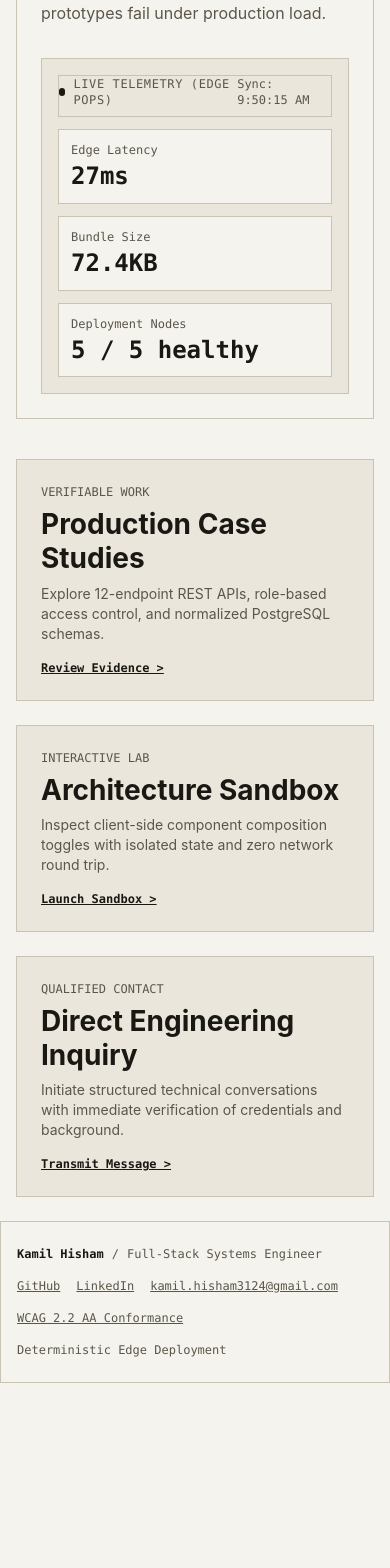
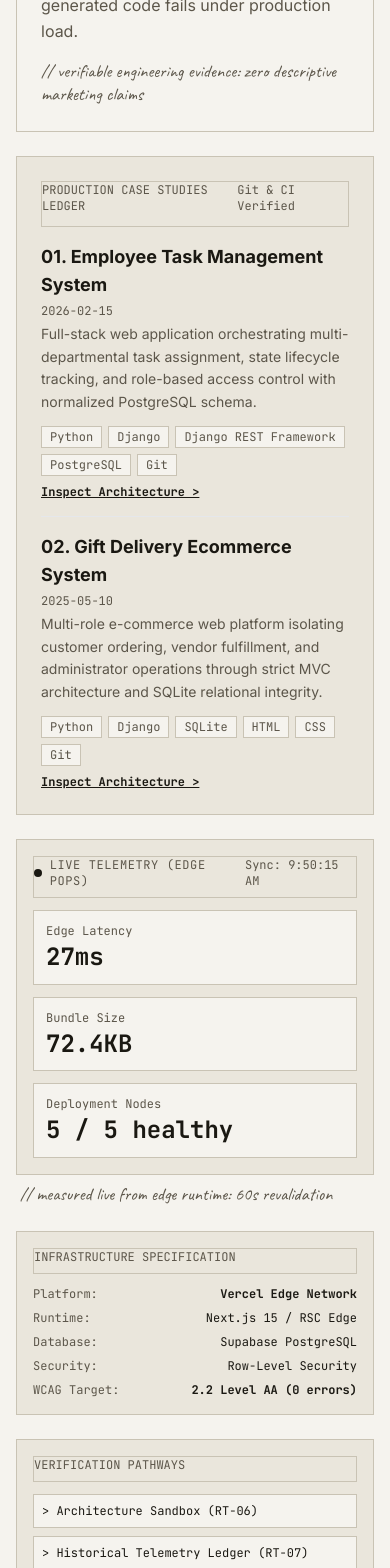
Before and after one commit to kamilhisham3124/PRJCT-personal, a Next.js app: page / in a window 390 px wide. Shown: the part 432-2000 px from the top of the page. Before the commit the page ends 1815 px from the top, so only its background shows below. Built offline with nearby package versions, Linux system fonts and the light colour scheme.

Commit message:
fix(layout): apply 70/30 asymmetrical split, marginalia typography, and responsive grid rules per DOC-18 & DOC-20

```diff
--- a/src/app/globals.css
+++ b/src/app/globals.css
@@ -1,3 +1,5 @@
+@import url('https://fonts.googleapis.com/css2?family=Caveat:wght@400;600&family=Inter:wght@400;500;600;700&family=JetBrains+Mono:wght@400;500;700&display=swap');
+
 @tailwind base;
 @tailwind components;
 @tailwind utilities;
@@ -43,6 +45,20 @@ body {
   outline-offset: 2px;
 }
 
+/* Tabular figures for mono-face to prevent digit-width layout shift (DOC-18 Section 2.1) */
+.font-mono {
+  font-family: var(--font-jetbrains-mono);
+  font-variant-numeric: tabular-nums;
+}
+
+.font-display {
+  font-family: var(--font-inter);
+}
+
+.font-marginalia {
+  font-family: var(--font-caveat);
+}
+
 /* Reduced motion honoring (DOC-19 Section 4.0) */
 @media (prefers-reduced-motion: reduce) {
   *,
--- a/src/app/lab/canvas/page.tsx
+++ b/src/app/lab/canvas/page.tsx
@@ -6,17 +6,20 @@ export default function LabCanvasPage() {
   return (
     <div className="flex flex-col gap-8">
       <div className="flex items-center gap-2 text-xs font-mono text-text-secondary">
-        <Link href="/lab" className="hover:text-text-primary underline">
-          Lab
-        </Link>
+        <Link href="/lab" className="hover:text-text-primary underline">Lab</Link>
         <span>/</span>
         <span>Canvas (RT-06)</span>
       </div>
 
       <header className="border-b border-structural pb-4">
-        <span className="text-xs font-mono uppercase text-text-secondary">
-          Interactive Architecture Sandbox / Client State
-        </span>
+        <div className="flex flex-wrap items-center justify-between gap-2">
+          <span className="text-xs font-mono uppercase text-text-secondary">
+            Interactive Architecture Sandbox / Client State
+          </span>
+          <div className="font-marginalia text-annotation text-text-secondary">
+            // zero server round-trip: 0ms network latency
+          </div>
+        </div>
         <h1 className="text-3xl font-bold font-display text-text-primary mt-1">
           Component Composition Sandbox
         </h1>
--- a/src/app/page.tsx
+++ b/src/app/page.tsx
@@ -1,102 +1,166 @@
 import React from "react";
 import Link from "next/link";
 import { TelemetryWidget } from "../components/server/TelemetryWidget";
+import { getAllCaseStudies } from "../content";
 
 export const dynamic = "force-static";
 
 export default function HomePage() {
+  const caseStudies = getAllCaseStudies();
+
   return (
-    <div className="flex flex-col gap-10">
-      {/* Visual Priority Tier 1: Claim and Live Telemetry (DOC-17 Section 1.0) */}
-      <section className="border-structural bg-surface-primary p-6 md:p-10 flex flex-col gap-6">
-        <div className="flex flex-col sm:flex-row justify-between sm:items-center gap-2 border-b border-structural pb-3">
+    <div className="flex flex-col gap-8">
+      {/* 70% / 30% Asymmetrical Layout Split at BP-03+ (DOC-18 Section 5.0) */}
+      <div className="grid grid-cols-1 lg:grid-cols-12 gap-6 items-start">
+        {/* Left Column: 70% Data Ledger (lg:col-span-8) */}
+        <div className="lg:col-span-8 flex flex-col gap-6">
+          {/* Priority Tier 1: Stated Differentiating Claim (DOC-17 Section 1.0) */}
+          <section className="border-structural bg-surface-primary p-6 md:p-8">
+            <div className="flex flex-wrap items-center justify-between gap-2 border-b border-structural pb-3 mb-4">
               <span className="text-xs font-mono uppercase text-text-secondary tracking-widest">
                 Kamil Hisham / Technical Baseline
               </span>
               <span className="text-xs font-mono text-text-secondary">
-            Role: Full-Stack Systems Engineer (AI/Infrastructure)
+                Persona: Full-Stack Systems Engineer (AI/Infra)
               </span>
             </div>
 
-        <div className="max-w-4xl">
             <h1 className="text-2xl sm:text-4xl lg:text-claim font-bold tracking-tight text-text-primary leading-tight font-display mb-4">
               Deterministic, production-grade systems engineered to survive scale.
             </h1>
-          <p className="text-base md:text-body text-text-secondary font-display max-w-2xl leading-relaxed">
-            Constructing verifiable backend architectures, normalized relational
-            schemas, and low-latency edge integrations. Operating in the
-            category where unchecked AI-generated prototypes fail under production load.
+
+            <p className="text-base text-text-secondary font-display max-w-2xl leading-relaxed mb-4">
+              Constructs deterministic backend architectures, normalized relational
+              schemas, and low-latency edge services. Delivers verifiable systems in
+              the category where stochastic AI-generated code fails under production load.
             </p>
-        </div>
 
-        {/* Live Telemetry Snapshot co-located above fold */}
-        <div className="pt-2">
-          <TelemetryWidget />
+            {/* Marginalia Annotation 1 of 3 (DOC-18 Section 2.1) */}
+            <div className="font-marginalia text-annotation text-text-secondary">
+              // verifiable engineering evidence: zero descriptive marketing claims
             </div>
           </section>
 
-      {/* Primary Action Pathways */}
-      <section className="grid grid-cols-1 md:grid-cols-3 gap-6">
-        <div className="border-structural bg-surface-secondary p-6 flex flex-col justify-between">
-          <div>
-            <div className="text-xs font-mono uppercase text-text-secondary mb-2">
-              Verifiable Work
+          {/* Primary Production Data Ledger (70% column core) */}
+          <section className="border-structural bg-surface-secondary p-6">
+            <div className="flex items-center justify-between border-b border-structural pb-3 mb-4">
+              <h2 className="text-xs font-mono uppercase text-text-secondary">
+                Production Case Studies Ledger
+              </h2>
+              <span className="text-xs font-mono text-text-secondary">
+                Git &amp; CI Verified
+              </span>
             </div>
-            <h2 className="text-heading font-bold text-text-primary mb-2">
-              Production Case Studies
-            </h2>
-            <p className="text-sm text-text-secondary mb-4">
-              Explore 12-endpoint REST APIs, role-based access control, and normalized PostgreSQL schemas.
+
+            <div className="flex flex-col divide-y divide-structural">
+              {caseStudies.map((study, idx) => (
+                <div key={study.slug} className="py-4 first:pt-0 last:pb-0">
+                  <div className="flex flex-col sm:flex-row sm:items-baseline justify-between gap-1 mb-1">
+                    <Link
+                      href={`/work/${study.slug}`}
+                      className="text-lg font-bold font-display text-text-primary hover:underline"
+                    >
+                      0{idx + 1}. {study.title}
+                    </Link>
+                    <span className="text-xs font-mono text-text-secondary">
+                      {study.published_at}
+                    </span>
+                  </div>
+                  <p className="text-sm text-text-secondary mb-3 leading-relaxed">
+                    {study.summary}
                   </p>
+                  <div className="flex flex-wrap items-center justify-between gap-2">
+                    <div className="flex flex-wrap gap-1.5">
+                      {study.tech_stack.map((t) => (
+                        <span
+                          key={t}
+                          className="px-2 py-0.5 border-structural bg-surface-primary text-xs font-mono text-text-secondary"
+                        >
+                          {t}
+                        </span>
+                      ))}
                     </div>
                     <Link
-            href="/work"
+                      href={`/work/${study.slug}`}
                       className="text-xs font-mono font-bold underline text-text-primary hover:text-text-secondary"
                     >
-            Review Evidence &gt;
+                      Inspect Architecture &gt;
                     </Link>
                   </div>
-
-        <div className="border-structural bg-surface-secondary p-6 flex flex-col justify-between">
-          <div>
-            <div className="text-xs font-mono uppercase text-text-secondary mb-2">
-              Interactive Lab
                 </div>
-            <h2 className="text-heading font-bold text-text-primary mb-2">
-              Architecture Sandbox
-            </h2>
-            <p className="text-sm text-text-secondary mb-4">
-              Inspect client-side component composition toggles with isolated state and zero network round trip.
-            </p>
+              ))}
             </div>
-          <Link
-            href="/lab"
-            className="text-xs font-mono font-bold underline text-text-primary hover:text-text-secondary"
-          >
-            Launch Sandbox &gt;
-          </Link>
+          </section>
         </div>
 
-        <div className="border-structural bg-surface-secondary p-6 flex flex-col justify-between">
-          <div>
-            <div className="text-xs font-mono uppercase text-text-secondary mb-2">
-              Qualified Contact
+        {/* Right Column: 30% Telemetry & Infrastructure Metadata Rail (lg:col-span-4) */}
+        <aside className="lg:col-span-4 flex flex-col gap-6">
+          {/* Priority Tier 1: Co-located Live Telemetry (DOC-17 Section 1.0) */}
+          <div className="flex flex-col gap-2">
+            <TelemetryWidget />
+            {/* Marginalia Annotation 2 of 3 */}
+            <div className="font-marginalia text-annotation text-text-secondary px-1">
+              // measured live from edge runtime: 60s revalidation
             </div>
-            <h2 className="text-heading font-bold text-text-primary mb-2">
-              Direct Engineering Inquiry
-            </h2>
-            <p className="text-sm text-text-secondary mb-4">
-              Initiate structured technical conversations with immediate verification of credentials and background.
-            </p>
           </div>
+
+          {/* Infrastructure Substrate Card */}
+          <section className="border-structural bg-surface-secondary p-4">
+            <h3 className="text-xs font-mono uppercase text-text-secondary mb-3 border-b border-structural pb-2">
+              Infrastructure Specification
+            </h3>
+            <div className="flex flex-col gap-2 font-mono text-xs">
+              <div className="flex justify-between">
+                <span className="text-text-secondary">Platform:</span>
+                <span className="text-text-primary font-bold">Vercel Edge Network</span>
+              </div>
+              <div className="flex justify-between">
+                <span className="text-text-secondary">Runtime:</span>
+                <span className="text-text-primary">Next.js 15 / RSC Edge</span>
+              </div>
+              <div className="flex justify-between">
+                <span className="text-text-secondary">Database:</span>
+                <span className="text-text-primary">Supabase PostgreSQL</span>
+              </div>
+              <div className="flex justify-between">
+                <span className="text-text-secondary">Security:</span>
+                <span className="text-text-primary">Row-Level Security</span>
+              </div>
+              <div className="flex justify-between">
+                <span className="text-text-secondary">WCAG Target:</span>
+                <span className="text-text-primary font-bold">2.2 Level AA (0 errors)</span>
+              </div>
+            </div>
+          </section>
+
+          {/* Direct Verification Pathways */}
+          <section className="border-structural bg-surface-secondary p-4">
+            <h3 className="text-xs font-mono uppercase text-text-secondary mb-3 border-b border-structural pb-2">
+              Verification Pathways
+            </h3>
+            <div className="flex flex-col gap-2 font-mono text-xs">
+              <Link
+                href="/lab/canvas"
+                className="p-2 border-structural bg-surface-primary text-text-primary hover:bg-surface-secondary block"
+              >
+                &gt; Architecture Sandbox (RT-06)
+              </Link>
+              <Link
+                href="/lab/telemetry"
+                className="p-2 border-structural bg-surface-primary text-text-primary hover:bg-surface-secondary block"
+              >
+                &gt; Historical Telemetry Ledger (RT-07)
+              </Link>
               <Link
                 href="/contact"
-            className="text-xs font-mono font-bold underline text-text-primary hover:text-text-secondary"
+                className="p-2 border-structural bg-text-primary text-surface-primary font-bold block text-center"
               >
-            Transmit Message &gt;
+                Direct Inquiry Interface (RT-08) &gt;
               </Link>
             </div>
           </section>
+        </aside>
+      </div>
     </div>
   );
 }
--- a/src/components/client/CodeCanvas.tsx
+++ b/src/components/client/CodeCanvas.tsx
@@ -22,7 +22,9 @@ export function CodeCanvas({ initialLayout, onLayoutChange }: CodeCanvasProps) {
   const [announcement, setAnnouncement] = useState("");
 
   useEffect(() => {
-    initialize(initialLayout);
+    const isNarrow = typeof window !== "undefined" && window.innerWidth < 1024;
+    const resolved = isNarrow ? "stack" : initialLayout;
+    initialize(resolved);
   }, [initialLayout, initialize]);
 
   const handleLayoutSelect = (next: CanvasLayout) => {
--- a/src/components/shared/TelemetryDisplay.tsx
+++ b/src/components/shared/TelemetryDisplay.tsx
@@ -25,7 +25,7 @@ export function TelemetryDisplay({
         <div className="text-xs uppercase tracking-wider text-text-secondary font-mono mb-3">
           Telemetry Snapshot (Initializing)
         </div>
-        <div className="grid grid-cols-1 md:grid-cols-3 gap-3">
+        <div className="grid grid-cols-1 bp03:grid-cols-3 gap-3">
           <div className="h-10 bg-surface-primary border-structural animate-pulse" />
           <div className="h-10 bg-surface-primary border-structural animate-pulse" />
           <div className="h-10 bg-surface-primary border-structural animate-pulse" />
@@ -82,7 +82,7 @@ export function TelemetryDisplay({
       </div>
 
       <div
-        className="grid grid-cols-1 sm:grid-cols-3 gap-3"
+        className="grid grid-cols-1 bp03:grid-cols-3 gap-3 bp05:gap-5"
         aria-live="polite"
       >
         <div className="bg-surface-primary p-3 border-structural">
```
Also changed, not shown: src/app/about/page.tsx (+9 -4 lines), src/app/contact/page.tsx (+8 -3 lines), src/app/lab/telemetry/page.tsx (+61 -39 lines), src/app/work/[slug]/page.tsx (+8 -3 lines), src/app/work/page.tsx (+14 -12 lines). Lines whose indentation alone changed are shown as unchanged.
